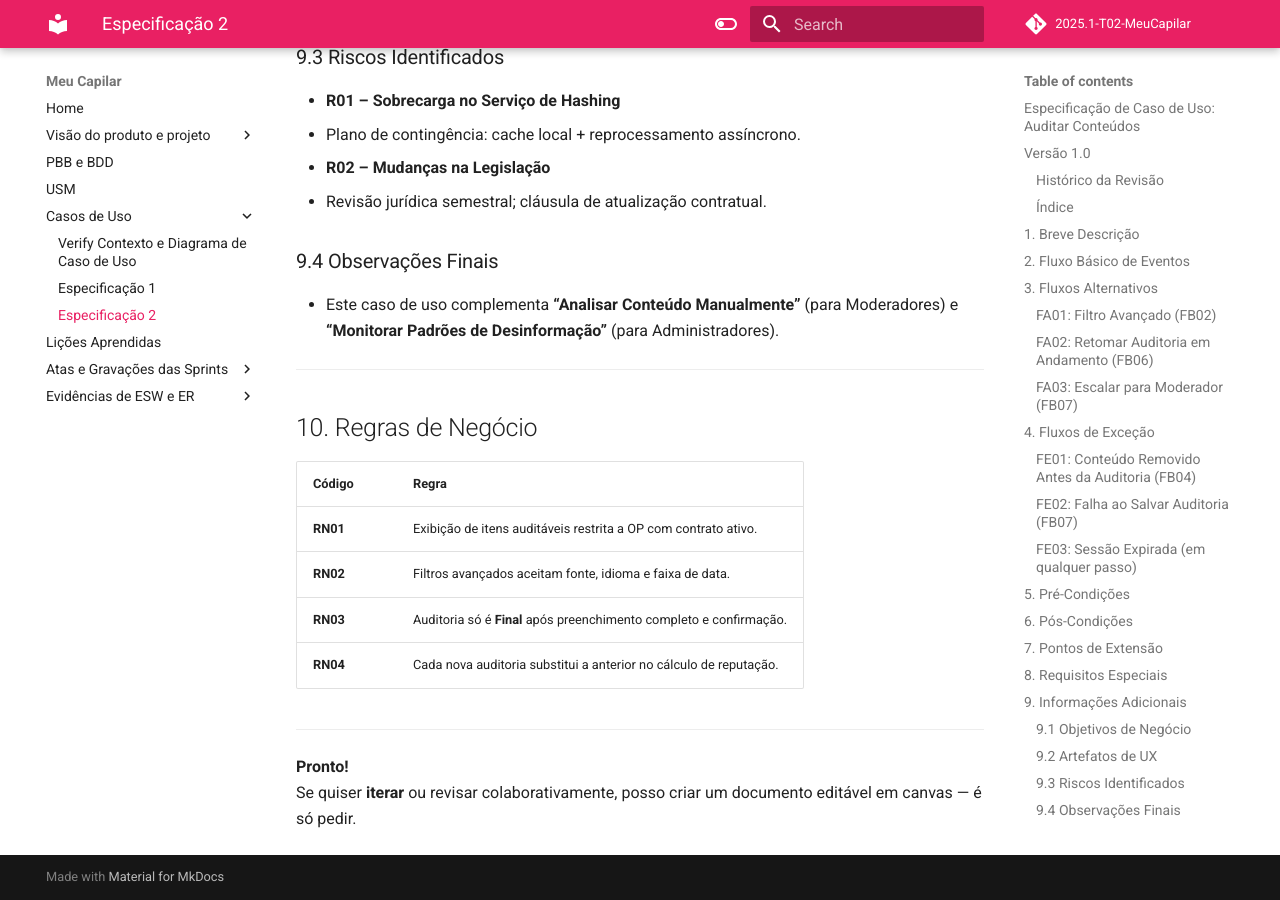
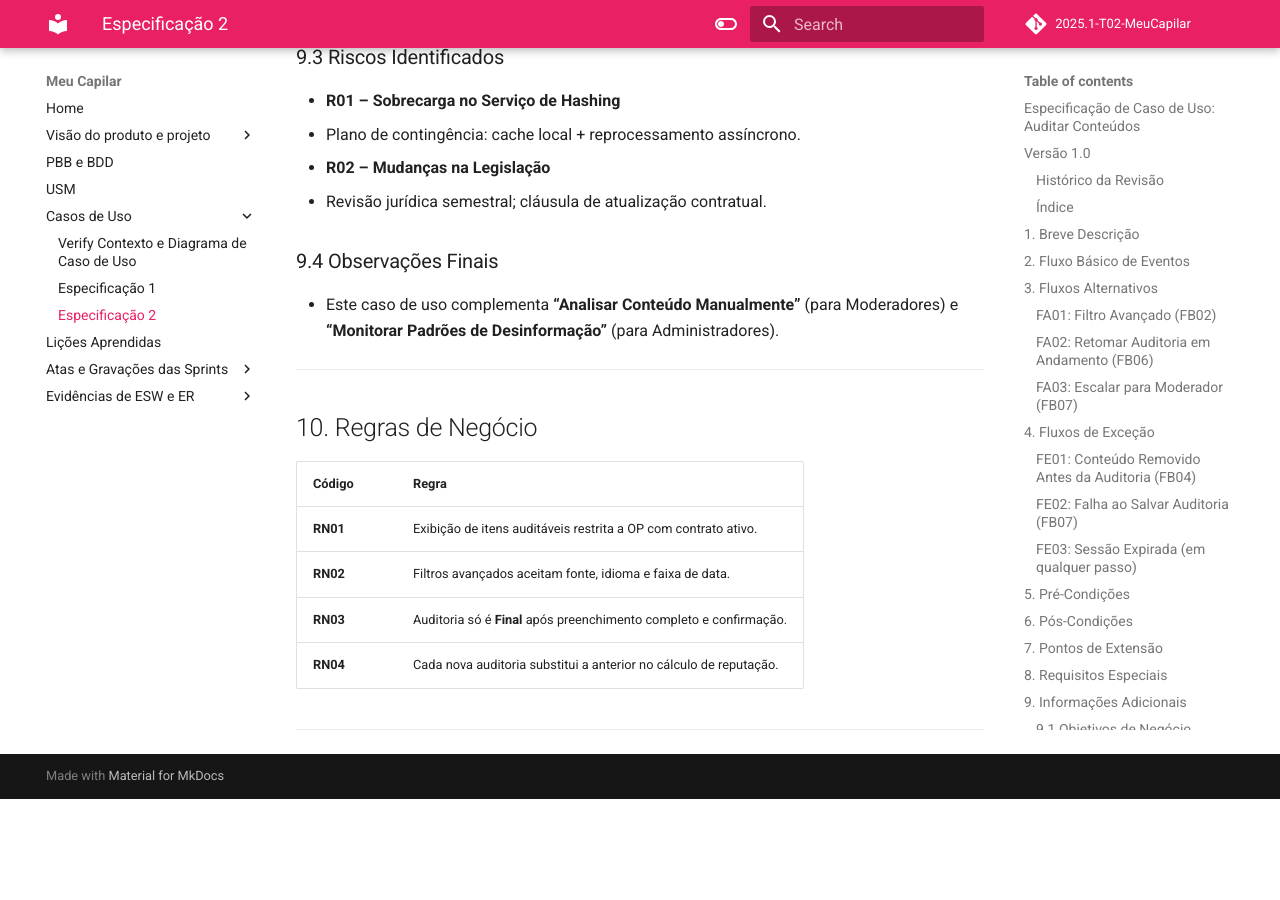
Before and after one commit to mdsreq-fga-unb/2025.1-T02-MeuCapilar, an MkDocs documentation site: the page built from docs/unidade4/esp_auditar_conteudos.md, in a window 1280 px wide and 900 px high, scrolled down 3860 px. Built offline with MkDocs 1.6.1 and Material for MkDocs 9.7.7, drawn with Linux system fonts in a browser that asks for light colours; comment, search, counter and statistics services are not loaded; after the commit the page ends 4659 px from its top, so only the background shows below that.

Commit message:
caso de uso caua

```diff
--- a/docs/unidade4/esp_auditar_conteudos.md
+++ b/docs/unidade4/esp_auditar_conteudos.md
@@ -146,6 +146,3 @@ FE03.1 – O sistema redireciona para login, mantendo rascunho temporário.
 | **RN04** | Cada nova auditoria substitui a anterior no cálculo de reputação.                             |
 
 ---
-
-**Pronto!**
-Se quiser **iterar** ou revisar colaborativamente, posso criar um documento editável em canvas — é só pedir.
```
